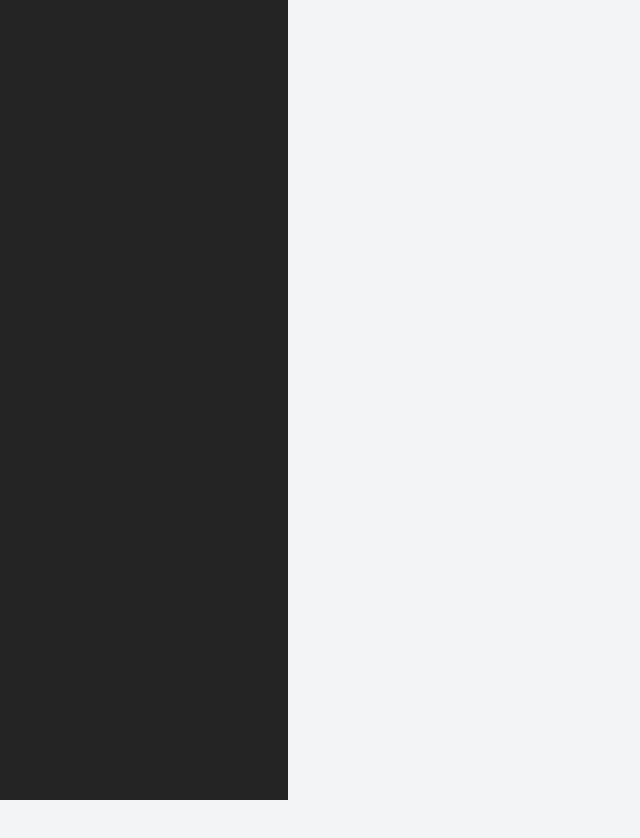
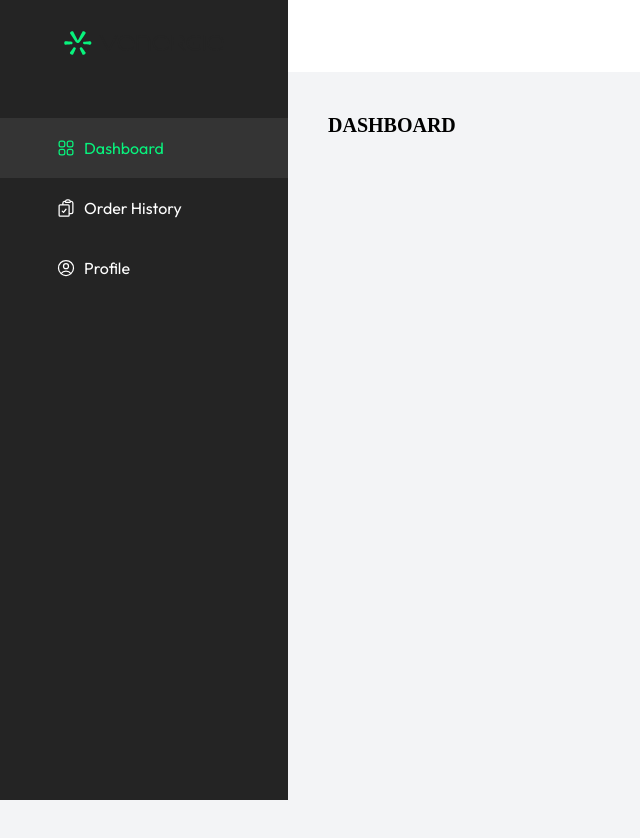
Before and after one commit to Vargent-Africa/venergie-app, a React (Vite) app: page /dashboard in a window 1280 px wide. Shown: the top 838 px of the page, without its empty margins (0-640 px from the left). Before the commit the page ends 800 px from the top, so only its background shows below. Built offline with nearby package versions, Linux system fonts and the light colour scheme; a web font is replaced by a local one.

Commit message:
fix(Dashboard): Add more Dashboard sidebar links

```diff
--- a/src/App.tsx
+++ b/src/App.tsx
@@ -20,7 +20,7 @@ const Item = lazy(() => import("containers/Items/item"));
 const Checkout = lazy(() => import("containers/Items/checkout"));
 
 //Dashboard
-const Dashboard = lazy(() => import("containers/Dashboard/Dashboard"));
+const Dashboard = lazy(() => import("containers/Dashboard/dashboard"));
 
 const App = () => {
 	return (
--- a/src/components/layouts/User.tsx
+++ b/src/components/layouts/User.tsx
@@ -1,16 +1,83 @@
-import { Outlet } from "react-router";
+import { Outlet, Link } from "react-router";
+
+import NavLinks from "components/navigation/NavLinks";
 
 import * as styled from "./styles/user";
 
 const DashboardLayout = () => {
 	return (
 		<styled.UserLayoutWrapper>
-			<styled.SidebarWrapper />
+			<styled.SidebarWrapper>
+				<Link to="/">
+					<styled.SidebarLogoImg src="/images/venergie_logo.svg" alt="Logo" />
+				</Link>
+				<styled.SidebarLinks>
+					<styled.SidebarLink>
+						<NavLinks slug="/dashboard">
+							<styled.SidebarIcon
+								xmlns="http://www.w3.org/2000/svg"
+								fill="none"
+								viewBox="0 0 24 24"
+								strokeWidth={1.5}
+								stroke="currentColor"
+							>
+								<styled.SidebarPath
+									strokeLinecap="round"
+									strokeLinejoin="round"
+									d="M3.75 6A2.25 2.25 0 016 3.75h2.25A2.25 2.25 0 0110.5 6v2.25a2.25 2.25 0 01-2.25 2.25H6a2.25 2.25 0 01-2.25-2.25V6zM3.75 15.75A2.25 2.25 0 016 13.5h2.25a2.25 2.25 0 012.25 2.25V18a2.25 2.25 0 01-2.25 2.25H6A2.25 2.25 0 013.75 18v-2.25zM13.5 6a2.25 2.25 0 012.25-2.25H18A2.25 2.25 0 0120.25 6v2.25A2.25 2.25 0 0118 10.5h-2.25a2.25 2.25 0 01-2.25-2.25V6zM13.5 15.75a2.25 2.25 0 012.25-2.25H18a2.25 2.25 0 012.25 2.25V18A2.25 2.25 0 0118 20.25h-2.25A2.25 2.25 0 0113.5 18v-2.25z"
+								/>
+							</styled.SidebarIcon>
+							<styled.SidebarLinkText>Dashboard</styled.SidebarLinkText>
+						</NavLinks>
+					</styled.SidebarLink>
+					<styled.SidebarLink>
+						<NavLinks slug="/order-history">
+							<styled.SidebarIcon
+								xmlns="http://www.w3.org/2000/svg"
+								fill="none"
+								viewBox="0 0 24 24"
+								strokeWidth={1.5}
+								stroke="currentColor"
+								className="size-6"
+							>
+								<styled.SidebarPath
+									strokeLinecap="round"
+									strokeLinejoin="round"
+									d="M11.35 3.836c-.065.21-.1.433-.1.664 0 .414.336.75.75.75h4.5a.75.75 0 0 0 .75-.75 2.25 2.25 0 0 0-.1-.664m-5.8 0A2.251 2.251 0 0 1 13.5 2.25H15c1.012 0 1.867.668 2.15 1.586m-5.8 0c-.376.023-.75.05-1.124.08C9.095 4.01 8.25 4.973 8.25 6.108V8.25m8.9-4.414c.376.023.75.05 1.124.08 1.131.094 1.976 1.057 1.976 2.192V16.5A2.25 2.25 0 0 1 18 18.75h-2.25m-7.5-10.5H4.875c-.621 0-1.125.504-1.125 1.125v11.25c0 .621.504 1.125 1.125 1.125h9.75c.621 0 1.125-.504 1.125-1.125V18.75m-7.5-10.5h6.375c.621 0 1.125.504 1.125 1.125v9.375m-8.25-3 1.5 1.5 3-3.75"
+								/>
+							</styled.SidebarIcon>
+
+							<styled.SidebarLinkText>Order History</styled.SidebarLinkText>
+						</NavLinks>
+					</styled.SidebarLink>
+					<styled.SidebarLink>
+						<NavLinks slug="/profile">
+							<styled.SidebarIcon
+								xmlns="http://www.w3.org/2000/svg"
+								fill="none"
+								viewBox="0 0 24 24"
+								strokeWidth={1.5}
+								stroke="currentColor"
+								className="w-7 h-7 md:w-5 md:h-5"
+							>
+								<styled.SidebarPath
+									strokeLinecap="round"
+									strokeLinejoin="round"
+									d="M17.982 18.725A7.488 7.488 0 0012 15.75a7.488 7.488 0 00-5.982 2.975m11.963 0a9 9 0 10-11.963 0m11.963 0A8.966 8.966 0 0112 21a8.966 8.966 0 01-5.982-2.275M15 9.75a3 3 0 11-6 0 3 3 0 016 0z"
+								/>
+							</styled.SidebarIcon>
+							<styled.SidebarLinkText>Profile</styled.SidebarLinkText>
+						</NavLinks>
+					</styled.SidebarLink>
+				</styled.SidebarLinks>
+			</styled.SidebarWrapper>
 			<styled.MainWrapper>
-				<styled.MainNav />
-				<section>
+				<styled.MainNav>
+					<styled.MainNavContent />
+				</styled.MainNav>
+				<styled.MainSection>
 					<Outlet />
-				</section>
+				</styled.MainSection>
 			</styled.MainWrapper>
 		</styled.UserLayoutWrapper>
 	);
--- a/src/components/layouts/styles/user.ts
+++ b/src/components/layouts/styles/user.ts
@@ -1,4 +1,5 @@
-import styled from "styled-components";
+import styled, { css } from "styled-components";
+
 import { Colors } from "utils/colors";
 
 export const UserLayoutWrapper = styled.div`
@@ -9,6 +10,23 @@ export const UserLayoutWrapper = styled.div`
 	overflow: hidden;
 `;
 
+export const styledScrollbarMixin = css`
+	scrollbar-width: 0.5rem;
+	&::-webkit-scrollbar-track {
+		background-color: ${Colors.veryDarkGray};
+		border-radius: 0.2rem;
+	}
+	&::-webkit-scrollbar {
+		width: 0.5rem;
+		height: 0.8rem;
+		background-color: ${Colors.veryDarkGray};
+	}
+	&::-webkit-scrollbar-thumb {
+		border-radius: 0.2rem;
+		background-color: ${Colors.lightCoolGray};
+	}
+`;
+
 export const SidebarWrapper = styled.aside`
 	position: fixed;
 	top: 0;
@@ -17,6 +35,39 @@ export const SidebarWrapper = styled.aside`
 	display: block;
 	z-index: 30;
 	background-color: ${Colors.veryDarkGray};
+`;
+
+export const SidebarLogoImg = styled.img`
+	display: block;
+	margin: 2.4rem auto;
+	width: 16rem;
+	height: 3.8rem;
+	object-fit: contain;
+	cursor: pointer;
+`;
+
+export const SidebarLinks = styled.ul`
+	display: block;
+	padding-bottom: 3.2rem;
+	overflow-y: scroll;
+	margin-top: 5.6rem;
+	height: 85vh;
+	${styledScrollbarMixin}
+`;
+
+export const SidebarLink = styled.li``;
+
+export const SidebarIcon = styled.svg`
+	width: 2rem;
+	height: 2rem;
+`;
+
+export const SidebarPath = styled.path`
+	opacity: 1;
+`;
+
+export const SidebarLinkText = styled.span`
+	font-size: 1.6rem;
 `;
 
 export const MainWrapper = styled.main`
@@ -32,10 +83,19 @@ export const MainNav = styled.nav`
 	width: 100%;
 	height: 7.2rem;
 	padding: 0 2rem;
+	background-color: ${Colors.white};
+`;
 
-	/* @media (min-width: 768px) {
-		display: flex;
-		justify-content: space-between;
-		align-items: center;
-	} */
+export const MainNavContent = styled.nav`
+	display: flex;
+	justify-content: flex-end;
+	align-items: center;
 `;
+
+export const MainSection = styled.section`
+	padding: 4rem 4rem 5.6rem;
+	display: flex;
+	flex-direction: column;
+	min-height: 95vh;
+	margin-left: 28.8rem;
+`;
--- /dev/null
+++ b/src/components/navigation/NavLinks.tsx
@@ -0,0 +1,22 @@
+import React from "react";
+import { NavLink } from "react-router";
+
+import * as styled from "./styles/navLinks";
+
+const NavLinks = ({
+	slug,
+	children,
+}: {
+	slug: string;
+	children: React.ReactNode;
+}) => {
+	return (
+		<NavLink to={slug}>
+			{({ isActive }) => (
+				<styled.LinkWrapper $active={isActive}>{children}</styled.LinkWrapper>
+			)}
+		</NavLink>
+	);
+};
+
+export default NavLinks;
--- /dev/null
+++ b/src/components/navigation/styles/navLinks.ts
@@ -0,0 +1,15 @@
+import styled from "styled-components";
+
+import { Colors } from "utils/colors";
+
+export const LinkWrapper = styled.div<{ $active: boolean }>`
+	padding: 2rem 5.6rem;
+	display: flex;
+	align-items: center;
+	gap: 0.8rem;
+	background-color: ${({ $active }) =>
+		$active ? Colors.jetGray : Colors.transparent};
+	color: ${({ $active }) => ($active ? Colors.greenAquaBright : Colors.white)};
+	cursor: pointer;
+	text-decoration: none;
+`;
--- a/src/containers/Dashboard/Dashboard.tsx
+++ b/src/containers/Dashboard/Dashboard.tsx
@@ -1,5 +1,11 @@
+import * as styled from "./styles/dashboard";
+
 const Dashboard = () => {
-	return <div>Dashboard</div>;
+	return (
+		<styled.DashboardWrapper>
+			<styled.DashboardHeader>Dashboard</styled.DashboardHeader>
+		</styled.DashboardWrapper>
+	);
 };
 
 export default Dashboard;
--- /dev/null
+++ b/src/containers/Dashboard/styles/dashboard.ts
@@ -0,0 +1,7 @@
+import styled from "styled-components";
+
+export const DashboardWrapper = styled.section``;
+
+export const DashboardHeader = styled.h1`
+	font-size: 2rem;
+`;
--- a/src/contexts/cartContext.tsx
+++ b/src/contexts/cartContext.tsx
@@ -1,6 +1,5 @@
 import React, { createContext, useContext, useRef } from "react";
 import { useNavigate } from "react-router";
-import { FaCircleArrowRight } from "react-icons/fa6";
 
 import QuantityControl from "components/misc/QuantityControl";
 
@@ -41,7 +40,20 @@ export const CartProvider: React.FC<{ children: React.ReactNode }> = ({
 			<styled.CartContainer ref={cartRef}>
 				<styled.CartHead>
 					<styled.HideCart onClick={hideCart}>
-						<FaCircleArrowRight size={25} />
+						<styled.HideCartIcon
+							xmlns="http://www.w3.org/2000/svg"
+							fill="none"
+							viewBox="0 0 24 24"
+							strokeWidth={1.5}
+							stroke="currentColor"
+							className="size-6"
+						>
+							<styled.HideCartIconPath
+								strokeLinecap="round"
+								strokeLinejoin="round"
+								d="M17.25 8.25 21 12m0 0-3.75 3.75M21 12H3"
+							/>
+						</styled.HideCartIcon>
 					</styled.HideCart>
 					<styled.CartTitle>YOUR CART</styled.CartTitle>
 				</styled.CartHead>
--- a/src/contexts/styles/cartContext.ts
+++ b/src/contexts/styles/cartContext.ts
@@ -48,6 +48,14 @@ export const HideCart = styled.div`
 	top: 0;
 	left: 2rem;
 	cursor: pointer;
+`;
+
+export const HideCartIcon = styled.svg`
+	width: 2.8rem;
+`;
+
+export const HideCartIconPath = styled.path`
+	opacity: 1;
 `;
 
 export const CartBody = styled.div`
--- a/src/utils/colors.ts
+++ b/src/utils/colors.ts
@@ -6,4 +6,6 @@ export const Colors = {
 	lightCoolGray: "#f3f4f6",
 	forestGreen: "#009933",
 	veryDarkGray: "#242424",
+	jetGray: "#343434",
+	transparent: "transparent",
 };
```
Also changed, not shown: src/components/layouts/styles/main.ts (+0 -138 lines).
